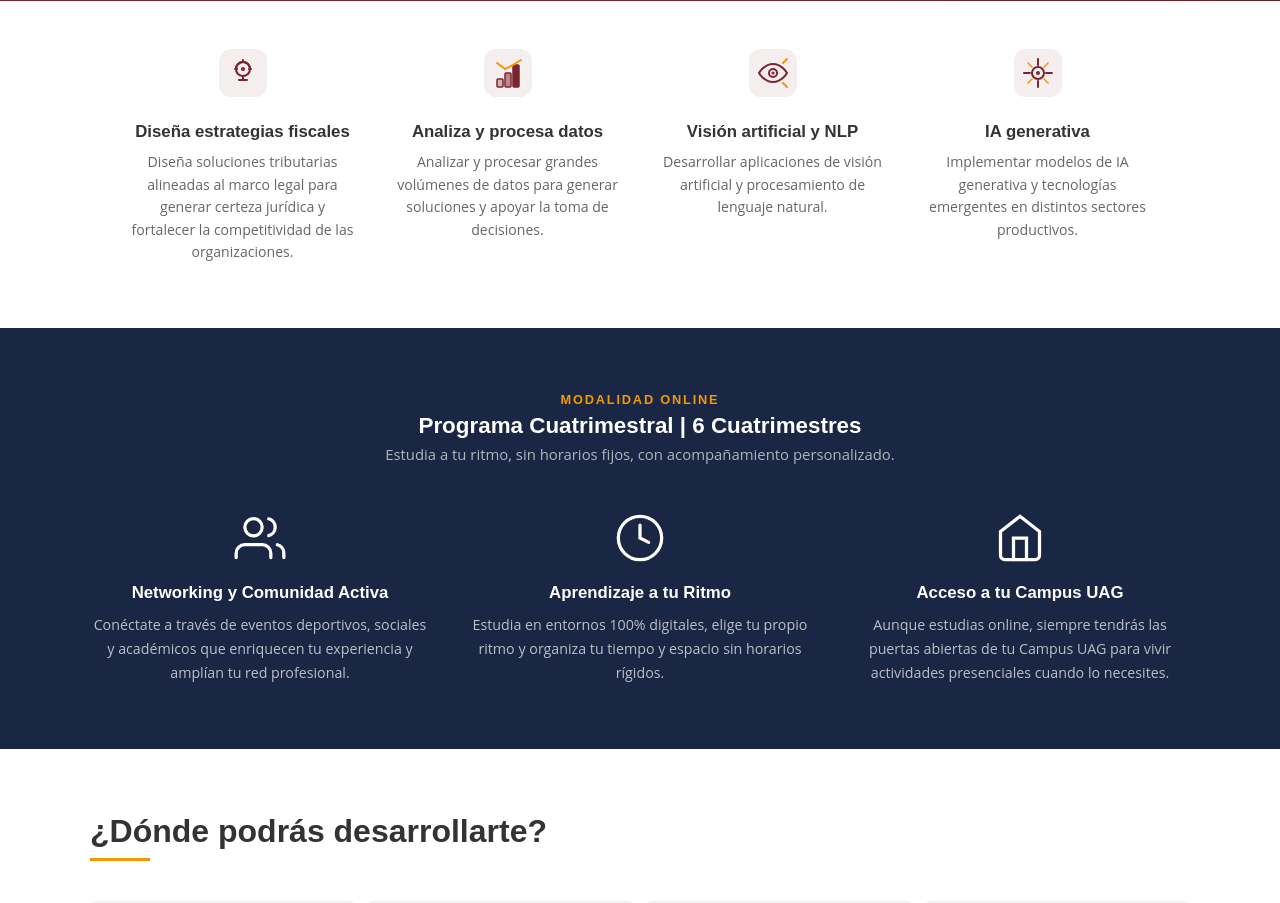
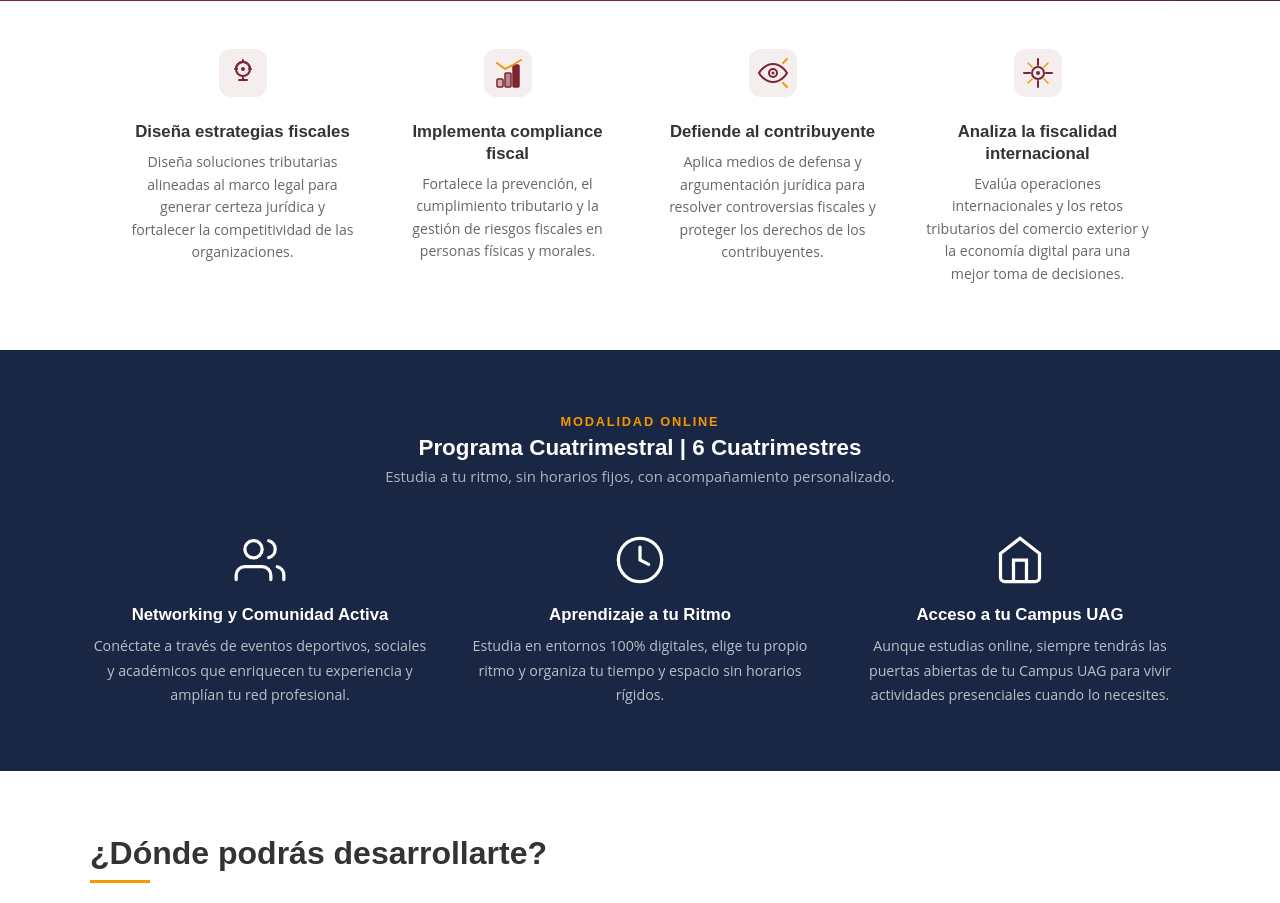
Before and after one commit to STORYLABAGENCY/uag-mdf-landing, a Next.js app: page /maestria-derecho-fiscal in a window 1280 px wide. Shown: the part 1960-2863 px from the top of the page. Built offline with nearby package versions, Linux system fonts and the light colour scheme.

Commit message:
MDF: habilidades correctas imparable

```diff
--- a/app/maestria-derecho-fiscal/page.js
+++ b/app/maestria-derecho-fiscal/page.js
@@ -56,9 +56,9 @@ const ICON_GEN = () => (
 
 const HABILIDADES = [
   { icon:<ICON_IA/>, titulo:"Diseña estrategias fiscales", desc:"Diseña soluciones tributarias alineadas al marco legal para generar certeza jurídica y fortalecer la competitividad de las organizaciones." },
-  { icon:<ICON_DATA/>, titulo:"Analiza y procesa datos", desc:"Analizar y procesar grandes volúmenes de datos para generar soluciones y apoyar la toma de decisiones." },
-  { icon:<ICON_VISION/>, titulo:"Visión artificial y NLP", desc:"Desarrollar aplicaciones de visión artificial y procesamiento de lenguaje natural." },
-  { icon:<ICON_GEN/>, titulo:"IA generativa", desc:"Implementar modelos de IA generativa y tecnologías emergentes en distintos sectores productivos." },
+  { icon:<ICON_DATA/>, titulo:"Implementa compliance fiscal", desc:"Fortalece la prevención, el cumplimiento tributario y la gestión de riesgos fiscales en personas físicas y morales." },
+  { icon:<ICON_VISION/>, titulo:"Defiende al contribuyente", desc:"Aplica medios de defensa y argumentación jurídica para resolver controversias fiscales y proteger los derechos de los contribuyentes." },
+  { icon:<ICON_GEN/>, titulo:"Analiza la fiscalidad internacional", desc:"Evalúa operaciones internacionales y los retos tributarios del comercio exterior y la economía digital para una mejor toma de decisiones." },
 ];
 
 const CAMPO = [
```
